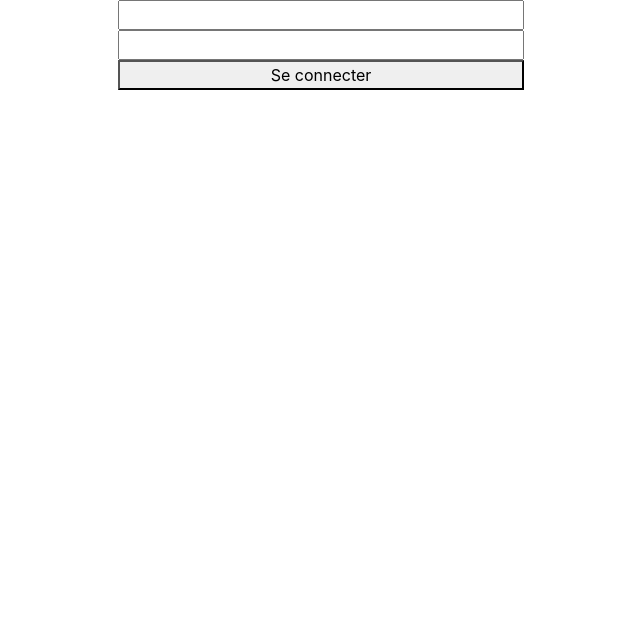
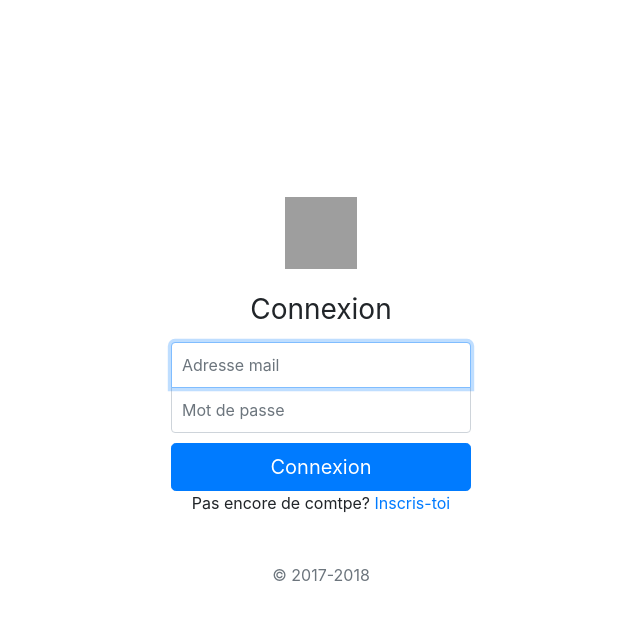
Before and after one commit to zarnes/jsfight, a website: page client/login.html in a window 1280 px wide. Shown: the whole page, without its empty margins (319-959 px from the left). Drawn offline with nearby package versions, Linux system fonts and the light colour scheme; files that its build step writes are made by us from their sources; grey boxes are pictures that could not be loaded.

Commit message:
Connexion

```diff
--- /dev/null
+++ b/client/css/register.css
@@ -0,0 +1,44 @@
+html,
+body {
+    height: 100%;
+}
+
+body {
+    display: -ms-flexbox;
+    display: flex;
+    -ms-flex-align: center;
+    align-items: center;
+    padding-top: 40px;
+    padding-bottom: 40px;
+    background-color: #f5f5f5;
+}
+
+.form-signin {
+    width: 100%;
+    max-width: 330px;
+    padding: 15px;
+    margin: auto;
+}
+.form-signin .checkbox {
+    font-weight: 400;
+}
+.form-signin .form-control {
+    position: relative;
+    box-sizing: border-box;
+    height: auto;
+    padding: 10px;
+    font-size: 16px;
+}
+.form-signin .form-control:focus {
+    z-index: 2;
+}
+.form-signin input[type="email"] {
+    margin-bottom: -1px;
+    border-bottom-right-radius: 0;
+    border-bottom-left-radius: 0;
+}
+.form-signin input[type="password"] {
+    margin-bottom: 10px;
+    border-top-left-radius: 0;
+    border-top-right-radius: 0;
+}
--- a/client/login.html
+++ b/client/login.html
@@ -1,16 +1,34 @@
+<!doctype html>
+<html lang="fr">
 <head>
+    <meta charset="utf-8">
     <title>JS Fight - Login</title>
     <link href="https://stackpath.bootstrapcdn.com/bootstrap/4.1.1/css/bootstrap.min.css" rel="stylesheet">
     <link href="style.css" rel="stylesheet">
+    <!-- Bootstrap core CSS -->
+    <link href="../../dist/css/bootstrap.min.css" rel="stylesheet">
+    <!-- Custom styles for this template -->
+    <link href="css/register.css" rel="stylesheet">
 </head>
-<body>
-    <div class="row">
-        <div class="col-12 col-sm-8 col-md-6 col-lg-4 mx-auto">
-            <form action="/login" method="post">
-                <input type="text" class="col-12">
-                <input type="text" class="col-12">
-                <button class="col-12">Se connecter</button>
-            </form>
-        </div>
-    </div>
+<body class="text-center">
+<form class="form-signin" name="form1" id="form1" action="/login" method="post" onsubmit="required()">
+    <img class="mb-4" src="https://getbootstrap.com/assets/brand/bootstrap-solid.svg" alt="" width="72" height="72">
+    <h1 class="h3 mb-3 font-weight-normal">Connexion</h1>
+    <label for="inputEmail" class="sr-only">Adresse mail</label>
+    <input type="email" name ="fname" id="inputEmail" class="form-control" placeholder="Adresse mail" required autofocus>
+    <label for="inputPassword" class="sr-only">Mot de passe</label>
+    <input type="password" name="password" id="inputPassword" class="form-control" placeholder="Mot de passe" required>
+    <button class="btn btn-lg btn-primary btn-block" id="submit-btn"type="submit">Connexion</button>
+    <p>Pas encore de comtpe? <a href="/register">Inscris-toi</a></p>
+    <p class="mt-5 mb-3 text-muted">&copy; 2017-2018</p>
+</form>
 </body>
+<link rel="stylesheet" href="https://maxcdn.bootstrapcdn.com/bootstrap/4.0.0/css/bootstrap.min.css" integrity="sha384-Gn5384xqQ1aoWXA+058RXPxPg6fy4IWvTNh0E263XmFcJlSAwiGgFAW/dAiS6JXm" crossorigin="anonymous">
+<script src="https://maxcdn.bootstrapcdn.com/bootstrap/4.0.0/js/bootstrap.min.js" integrity="sha384-JZR6Spejh4U02d8jOt6vLEHfe/JQGiRRSQQxSfFWpi1MquVdAyjUar5+76PVCmYl" crossorigin="anonymous"></script>
+
+<script src="js/vue.js"></script>
+<script src="/socket.io/socket.io.js"></script>
+<script src="/js/jquery-3.3.1.min.js"></script>
+
+<script src="/login.js"></script>
+</html>
--- /dev/null
+++ b/client/login.js
@@ -0,0 +1,20 @@
+$(document).ready(function(){
+
+})
+
+function required()
+{
+    var fname = document.forms["form1"]["fname"].value;
+    var password = document.forms["form1"]["password"].value;
+
+    if (fname === "")
+    {
+        alert("Insérez votre nom d'utilisateur");
+        return false;
+    }
+    else if (password === "")
+    {
+        alert("Inrérez votre mot de passe");
+        return false;
+    }
+}
```
Also changed, not shown: app.js (+38 -2 lines), client/register.html (+33 -0 lines), 1 other file.
